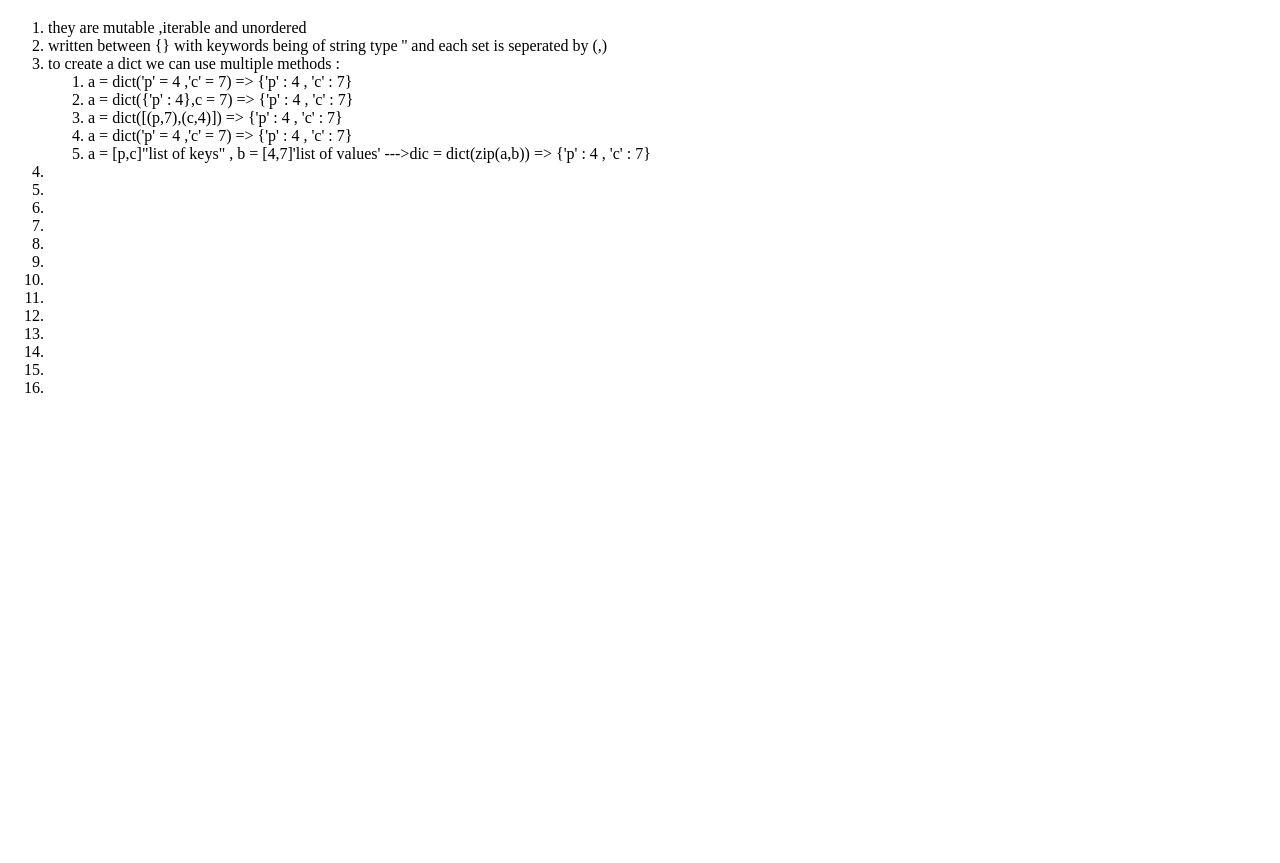
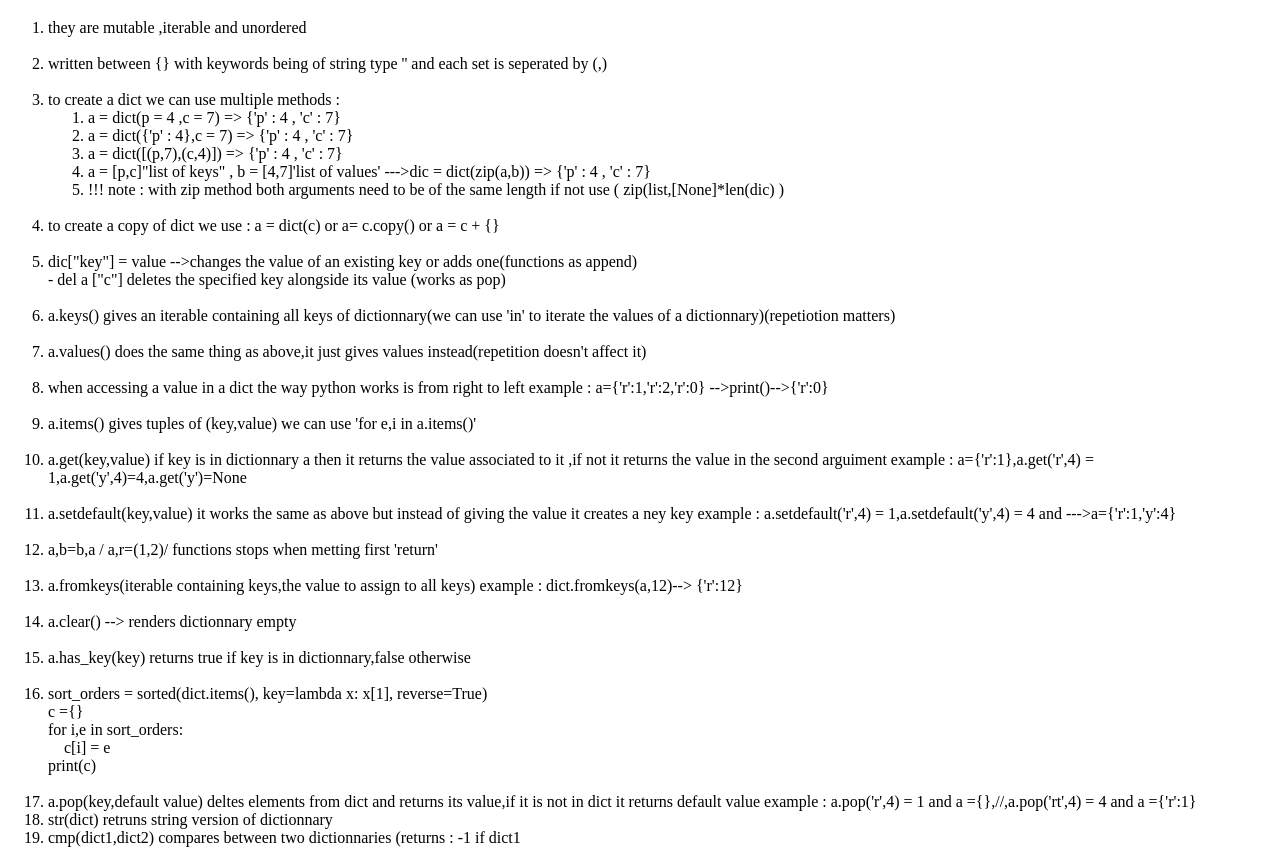
Before and after one commit to jake123321123/jake.github.io, a plain HTML site: page index.html in a window 1280 px wide. Shown: the part 61-924 px from the top of the page. Before the commit the page ends 800 px from the top, so only its background shows below. Drawn offline with Linux system fonts and the light colour scheme.

Commit message:
Update index.html

```diff
--- a/index.html
+++ b/index.html
@@ -1,56 +1,54 @@
 <!DOCTYPE html>
 <html>
   <body>
-
     <h1>dictionnaires</h1>
-
-
-
-
-
     <div id="google_translate_element"></div>
     <script type="text/javascript">
       function googleTranslateElementInit() {
-              new google.translate.TranslateElement({pageLanguage: 'en'}, 'google_translate_element');
+        new google.translate.TranslateElement({
+          pageLanguage: 'en'
+        }, 'google_translate_element');
       }
     </script>
     <script type="text/javascript" src="//translate.google.com/translate_a/element.js?cb=googleTranslateElementInit"></script>
-
-
-
-
-
-
-
-
-
-            <ol class = '1'>
+    <ol class='1'>
       <li>they are mutable ,iterable and unordered</li>
+      <br>
       <li>written between {} with keywords being of string type '' and each set is seperated by (,)</li>
-                <li>to create a dict we can use multiple methods :
-                    <ol class = 'a'>
-                        <li>a = dict('p' = 4 ,'c' = 7) => {'p' : 4 , 'c' : 7}</li>
+      <br>
+      <li>to create a dict we can use multiple methods : </li>
+      <ol class='a'>
+        <li>a = dict(p = 4 ,c = 7) => {'p' : 4 , 'c' : 7}</li>
         <li>a = dict({'p' : 4},c = 7) => {'p' : 4 , 'c' : 7}</li>
         <li>a = dict([(p,7),(c,4)]) => {'p' : 4 , 'c' : 7}</li>
-                        <li>a = dict('p' = 4 ,'c' = 7) => {'p' : 4 , 'c' : 7}</li>
         <li>a = [p,c]"list of keys" , b = [4,7]'list of values' --->dic = dict(zip(a,b)) => {'p' : 4 , 'c' : 7}</li>
-
+        <li>!!! note : with zip method both arguments need to be of the same length if not use ( zip(list,[None]*len(dic) )</li>
+        <br>
       </ol>
-
-
-
-                </li>
-                <li></li>
-                <li></li>
-                <li></li>
-                <li></li>
-                <li></li>
-                <li></li>
-                <li></li>
-                <li></li>
-                <li></li>
-                <li></li>
-                <li></li>
-                <li></li>
-                <li></li>
+      <li>to create a copy of dict we use : a = dict(c) or a= c.copy() or a = c + {}</li>
+      <br>
+      <li>dic["key"] = value -->changes the value of an existing key or adds one(functions as append) <br>- del a ["c"] deletes the specified key alongside its value (works as pop) </li>
+      <br>
+      <li>a.keys() gives an iterable containing all keys of dictionnary(we can use 'in' to iterate the values of a dictionnary)(repetiotion matters)</li><br>
+      <li>a.values() does the same thing as above,it just gives values instead(repetition doesn't affect it)</li><br>
+      <li>when accessing a value in a dict the way python works is from right to left example : a={'r':1,'r':2,'r':0} -->print()-->{'r':0}</li><br>
+      <li>a.items() gives tuples of (key,value) we can use 'for e,i in a.items()'</li><br>
+      <li>a.get(key,value) if key is in dictionnary a then it returns the value associated to it ,if not it returns the value in the second arguiment example : a={'r':1},a.get('r',4) = 1,a.get('y',4)=4,a.get('y')=None</li><br>
+      <li>a.setdefault(key,value) it works the same as above but instead of giving the value it creates a ney key example : a.setdefault('r',4) = 1,a.setdefault('y',4) = 4 and --->a={'r':1,'y':4}</li><br>
+      <li>a,b=b,a / a,r=(1,2)/ functions stops when metting first 'return'</li><br>
+      <li>a.fromkeys(iterable containing keys,the value to assign to all keys) example : dict.fromkeys(a,12)--> {'r':12}</li><br>
+      <li>a.clear() --> renders dictionnary empty</li><br>
+      <li>a.has_key(key) returns true if key is in dictionnary,false otherwise</li><br>
+      <li>
+      sort_orders = sorted(dict.items(), key=lambda x: x[1], reverse=True)<br>
+        c ={}<br>
+        for i,e in sort_orders:<br>
+	         &nbsp; &nbsp; c[i] = e<br>
+        print(c)<br>
+      </li><br>
+      <li>a.pop(key,default value) deltes elements from dict and returns its value,if it is not in dict it returns default value example : a.pop('r',4) = 1 and a ={},//,a.pop('rt',4) = 4 and a ={'r':1}</li>
+      <li>str(dict) retruns string version of dictionnary</li>
+      <li>cmp(dict1,dict2) compares between two dictionnaries (returns : -1 if dict1<dict2,1 if otherwise,0 if equal) it compares between keys and values alike</li>
     </ol>
+  </body>
+  <html>
```
Lines whose indentation alone changed are shown as unchanged.
